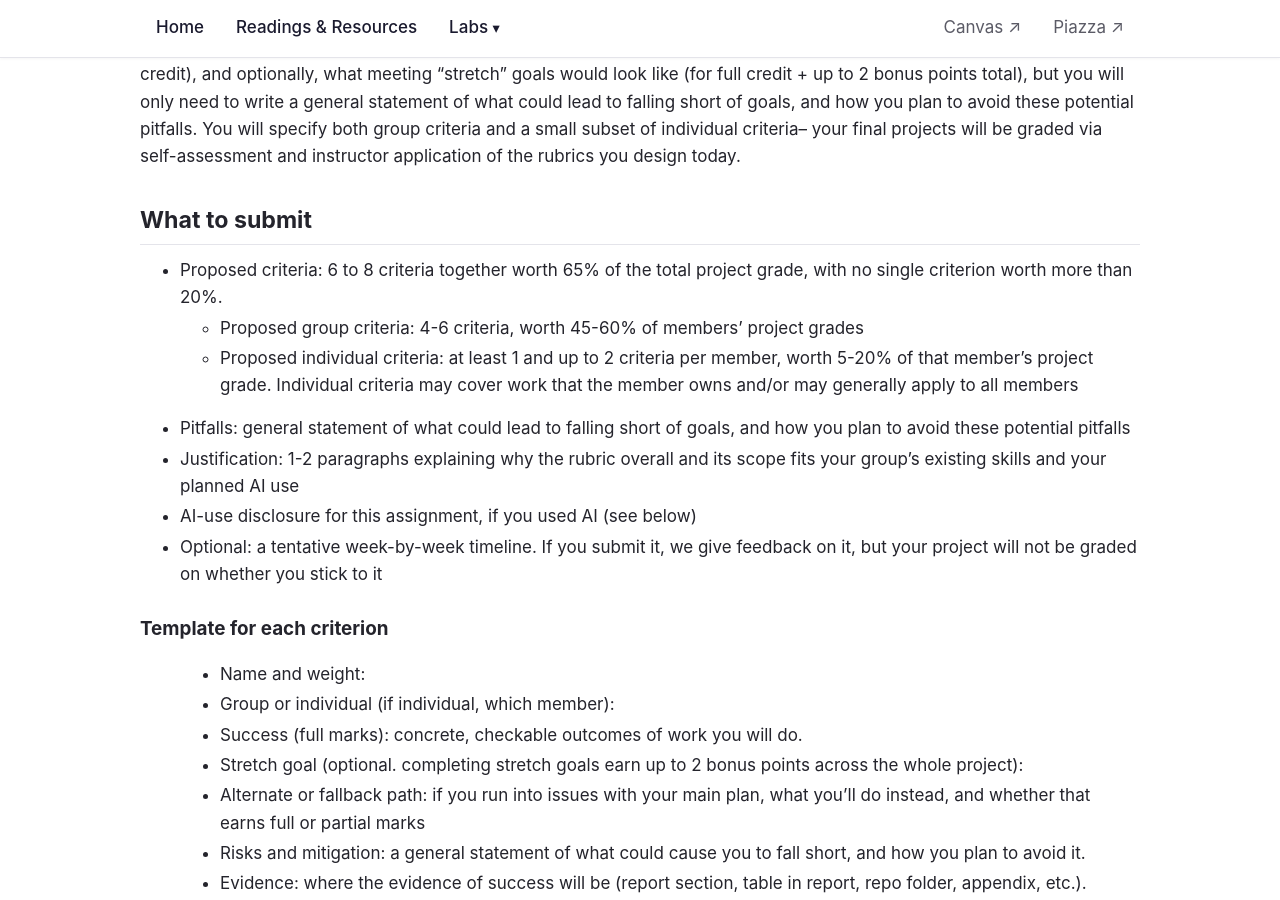
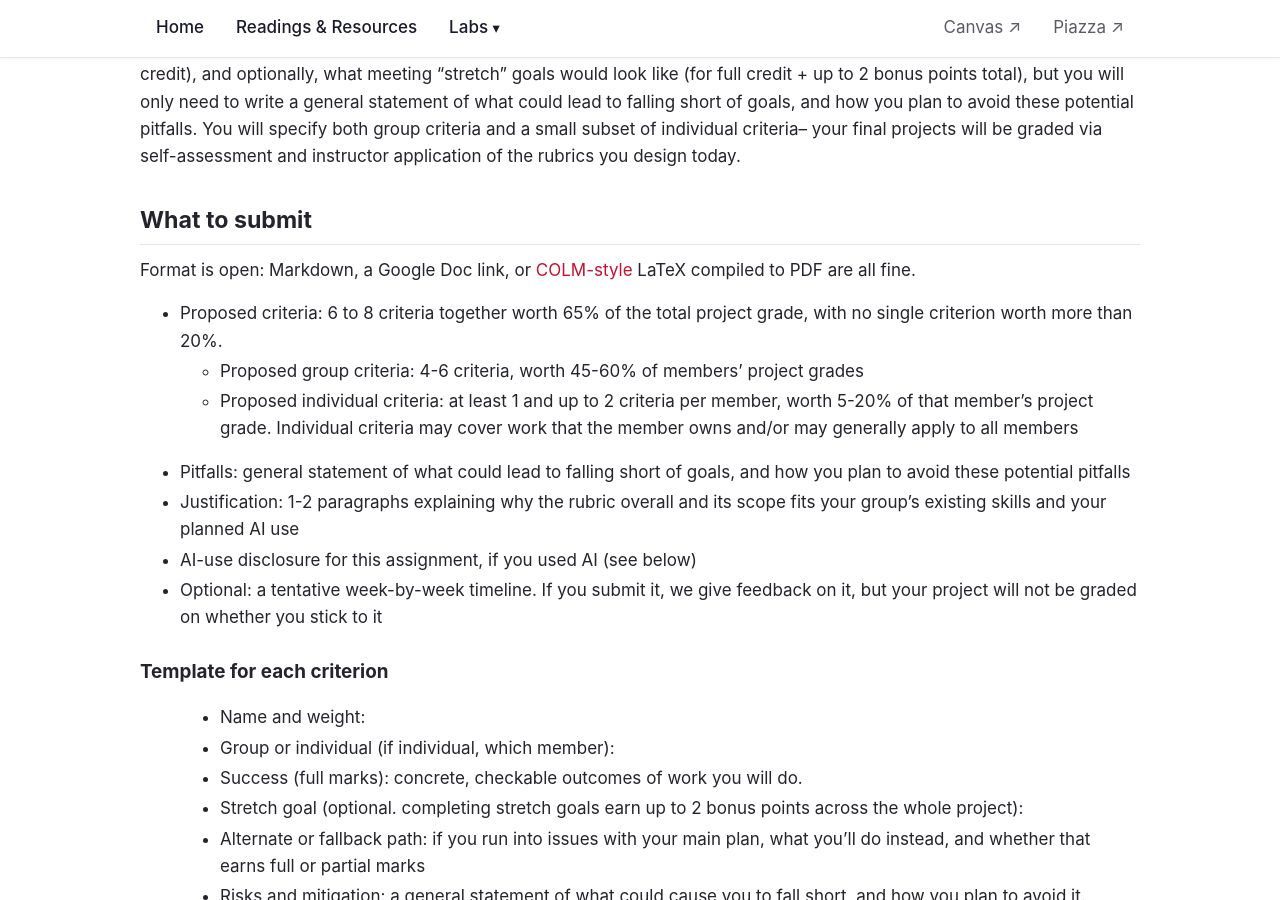
Before and after one commit to clarana/NLPintheWild, a Jekyll site: the page built from rubric-design.md, in a window 1280 px wide and 900 px high, scrolled down 480 px. Built offline with Jekyll 4.4.1, drawn with Linux system fonts in a browser that asks for light colours.

Commit message:
Rubric page: note that submission format is open
Co-Authored-By: Claude Opus 5.5 <noreply@anthropic.com>
Claude-Session: https://claude.ai/code/session_01E8vNdQNr4ehhAGWLxz6Mvd

```diff
--- a/rubric-design.md
+++ b/rubric-design.md
@@ -11,6 +11,8 @@ Together with your group, you will design rubrics for your course projects and e
 For today's assignment, you will receive credit for making a good faith attempt at writing clear rubric criteria and eventually arriving at a rubric that you, your group members, and the instructors are happy with. You will not be penalized for being asked to iterate on an initial rubric. For each criterion, you will provide descriptions of what success looks like (for full credit), and optionally, what meeting "stretch" goals would look like (for full credit + up to 2 bonus points total), but you will only need to write a general statement of what could lead to falling short of goals, and how you plan to avoid these potential pitfalls. You will specify both group criteria and a small subset of individual criteria-- your final projects will be graded via self-assessment and instructor application of the rubrics you design today.
 
 ## What to submit
+Format is open: Markdown, a Google Doc link, or [COLM-style](https://www.overleaf.com/latex/templates/colm-2026-template/wbwzrwczsqvg) LaTeX compiled to PDF are all fine.
+
 * Proposed criteria: 6 to 8 criteria together worth 65% of the total project grade, with no single criterion worth more than 20%.
     * Proposed group criteria: 4-6 criteria, worth 45-60% of members' project grades
     * Proposed individual criteria: at least 1 and up to 2 criteria per member, worth 5-20% of that member's project grade. Individual criteria may cover work that the member owns and/or may generally apply to all members
```
